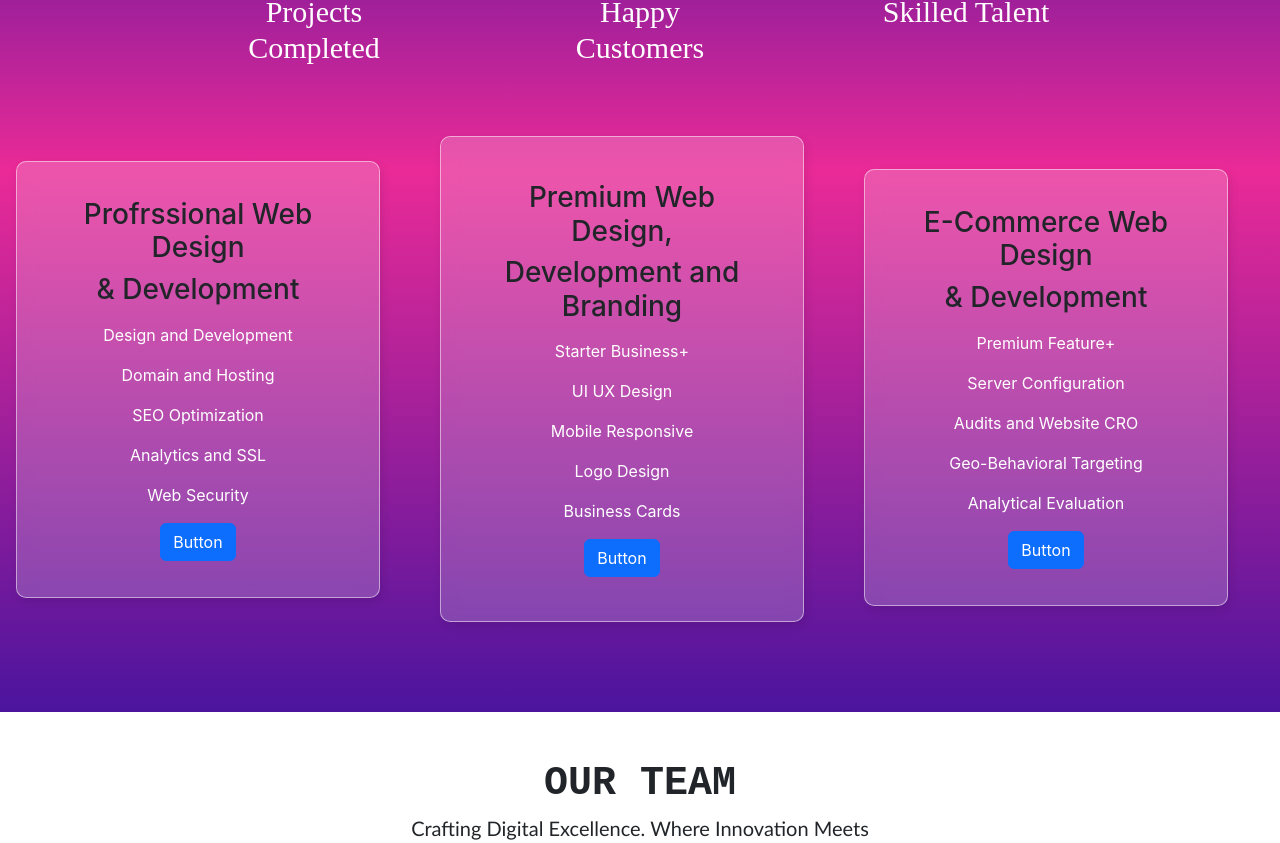
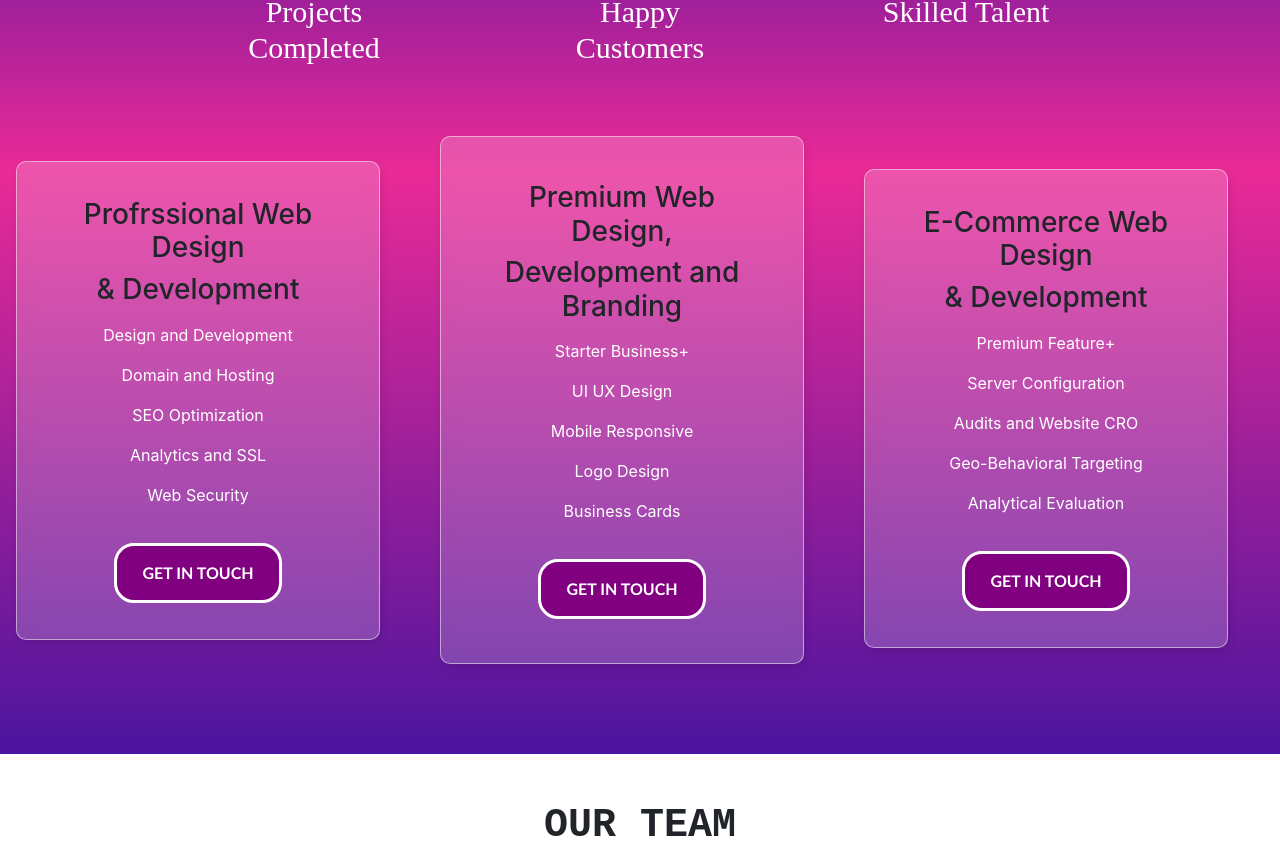
Before and after one commit to baayesh/TechMe, a React (Create React App) app: page / in a window 1280 px wide. Shown: the part 1516-2359 px from the top of the page. Built offline with nearby package versions, Linux system fonts and the light colour scheme.

Commit message:
Design the button

```diff
--- a/src/components/ContactUs/GetInTouch.jsx
+++ b/src/components/ContactUs/GetInTouch.jsx
@@ -3,12 +3,12 @@ import "./styles/GetInTouch.css";
 const GetInTouch = () => {
   return (
     <div>
-      <div class=" main-div">
-        <div class="contact-bottom">
-          <div class="row ms-5 me-3 ">
-            <div class="col-lg-4 col-md-6 col-sm-12 ">
-              <h5 class="margin-bottom-30">Get in touch</h5>
-              <div class="contact-text">
+      <div className=" main-div">
+        <div className="contact-bottom">
+          <div className="row ms-5 me-3 ">
+            <div className="col-lg-4 col-md-6 col-sm-12 ">
+              <h5 className="margin-bottom-30">Get in touch</h5>
+              <div className="contact-text">
                 <p>
                   "Lorem ipsum dolor sit amet, consectetur adipiscing elit, sed
                   do eiusmod tempor incididunt ut labore et dolore magna aliqua.
@@ -22,20 +22,33 @@ const GetInTouch = () => {
               </div>
             </div>
 
-            <div class="col-lg-8 col-md-6 col-sm-12 mt-4">
-              <div class="contact-form">
-                <div class="row">
-                  <div class="col-lg-6 col-md-12 col-sm-12">
-                    <input type="text" placeholder="Name, surname" />
+            <div className="col-lg-8 col-md-6 col-sm-12 mt-4 mb-4">
+              <div className="">
+                <div className="row">
+                  <div className="col-lg-6 mt-3 col-md-12 col-sm-12">
+                    <input
+                      type="text"
+                      className="form-control"
+                      placeholder="Name, surname"
+                    />
                   </div>
-                  <div class="col-lg-6 col-md-12 col-sm-12">
-                    <input type="text" placeholder="E-Mail" />
+                  <div className="col-lg-6 col-md-12 mt-3 col-sm-12">
+                    <input
+                      type="text"
+                      className="form-control"
+                      placeholder="E-Mail"
+                    />
                   </div>
-                  <div class="col-lg-12">
-                    <textarea placeholder="Your message"></textarea>
+                  <div className="col-lg-12 mt-3">
+                    <textarea
+                      placeholder="Your message"
+                      className="form-control"
+                    ></textarea>
                   </div>
-                  <div class="col-lg-12">
-                    <button class="btn-primary-line">SEND</button>
+                  <div className="col-lg-12 mt-3 ">
+                    <button type="button" class="btn btn-outline-success">
+                      Success
+                    </button>
                   </div>
                 </div>
               </div>
--- a/src/components/Services.jsx
+++ b/src/components/Services.jsx
@@ -1,6 +1,7 @@
-import React, {useRef, useEffect} from "react";
+import React, { useRef, useEffect } from "react";
 import "./styles/Services.css";
 import { motion, useAnimation } from "framer-motion";
+import { Link } from "react-router-dom";
 
 function Services() {
   const controls = useAnimation();
@@ -30,7 +31,7 @@ function Services() {
   }, [controls]);
   return (
     <div className="col container-fluid d-flex align-items-center justify-content-center p-3 background1 pb-4">
-      <div class="row">
+      <div className="row">
         <motion.div
           ref={ref}
           initial={{ opacity: 0, y: -100 }}
@@ -38,70 +39,68 @@ function Services() {
           transition={{ duration: 0.5 }}
           exit={{ opacity: 0, y: -100 }}
         >
-        <div class="row align-items-center">
-
-            <div class="col-md-4 pe-5 ">
-              <div class="card glass-effect pe-5 ps-5 mb-3">
-                <div class="card-body">
+          <div className="row align-items-center">
+            <div className="col-md-4 pe-5 ">
+              <div className="card glass-effect pe-5 ps-5 mb-3">
+                <div className="card-body">
                   <h3 className="row d-flex justify-content-center">
                     Profrssional Web Design{" "}
                   </h3>
                   <h3 className="row d-flex justify-content-center mb-3">
                     & Development
                   </h3>
-                  <p class="card-text">Design and Development</p>
-                  <p class="card-text">Domain and Hosting</p>
-                  <p class="card-text">SEO Optimization</p>
-                  <p class="card-text">Analytics and SSL</p>
-                  <p class="card-text">Web Security</p>
-                  <a href="#" class="btn   btn-primary">
-                    Button
-                  </a>
+                  <p className="card-text">Design and Development</p>
+                  <p className="card-text">Domain and Hosting</p>
+                  <p className="card-text">SEO Optimization</p>
+                  <p className="card-text">Analytics and SSL</p>
+                  <p className="card-text">Web Security</p>
+                  <Link to="/Contacts">
+                    <button className="custom-button">GET IN TOUCH</button>
+                  </Link>
                 </div>
               </div>
             </div>
 
-          <div class="col-md-4 pe-5 ">
-            <div class="card glass-effect pe-5 ps-5 mb-3 ">
-              <div class="card-body pt-4 pb-4">
+            <div className="col-md-4 pe-5 ">
+              <div className="card glass-effect pe-5 ps-5 mb-3 ">
+                <div className="card-body pt-4 pb-4">
                   <h3 className="row d-flex justify-content-center">
                     Premium Web Design,
                   </h3>
                   <h3 className="row d-flex justify-content-center mb-3">
                     Development and Branding
                   </h3>
-                <p class="card-text">Starter Business+</p>
-                <p class="card-text">UI UX Design</p>
-                <p class="card-text">Mobile Responsive</p>
-                <p class="card-text">Logo Design</p>
-                <p class="card-text">Business Cards</p>
-                <a href="#" class="btn btn-primary">
-                  Button
-                </a>
+                  <p className="card-text">Starter Business+</p>
+                  <p className="card-text">UI UX Design</p>
+                  <p className="card-text">Mobile Responsive</p>
+                  <p className="card-text">Logo Design</p>
+                  <p className="card-text">Business Cards</p>
+                  <Link to="/Contacts">
+                    <button className="custom-button">GET IN TOUCH</button>
+                  </Link>
                 </div>
               </div>
             </div>
-          <div class="col-md-4 pe-5">
-            <div class="card glass-effect pe-5 ps-5">
-              <div class="card-body">
+            <div className="col-md-4 pe-5">
+              <div className="card glass-effect pe-5 ps-5">
+                <div className="card-body">
                   <h3 className="row d-flex justify-content-center">
                     E-Commerce Web Design
                   </h3>
                   <h3 className="row d-flex justify-content-center mb-3">
                     & Development
                   </h3>
-                <p class="card-text">Premium Feature+</p>
-                <p class="card-text">Server Configuration</p>
-                <p class="card-text">Audits and Website CRO</p>
-                <p class="card-text">Geo-Behavioral Targeting</p>
-                <p class="card-text">Analytical Evaluation</p>
-                <a href="#" class="btn btn-primary">
-                  Button
-                </a>
+                  <p className="card-text">Premium Feature+</p>
+                  <p className="card-text">Server Configuration</p>
+                  <p className="card-text">Audits and Website CRO</p>
+                  <p className="card-text">Geo-Behavioral Targeting</p>
+                  <p className="card-text">Analytical Evaluation</p>
+                  <Link to="/Contacts">
+                    <button className="custom-button">GET IN TOUCH</button>
+                  </Link>
                 </div>
               </div>
             </div>
-
           </div>
         </motion.div>
       </div>
--- a/src/components/styles/Services.css
+++ b/src/components/styles/Services.css
@@ -11,3 +11,27 @@
 .background1{
     background-image: linear-gradient(to bottom,  #ea2a97, #4b149e);
 }
+
+.custom-button {
+  background-color: purple;
+  color: white;
+  border: 3px solid white;
+  padding: 15px 25px;
+  text-align: center;
+  text-decoration: double;
+  display: inline-block;
+  font-size: 16px;
+  border-radius: 20px;
+  cursor: pointer;
+  transition: background-color 0.3s, color 0.3s;
+  font-family: "Trebuchet MS", "Lucida Sans Unicode", "Lucida Grande",
+    "Lucida Sans", Arial, sans-serif;
+  font-weight: bolder;
+  margin-top: 20px;
+}
+
+.custom-button:hover {
+  background-color: white;
+  color: purple;
+  border-color: purple;
+}
```
Lines whose indentation alone changed are shown as unchanged.
